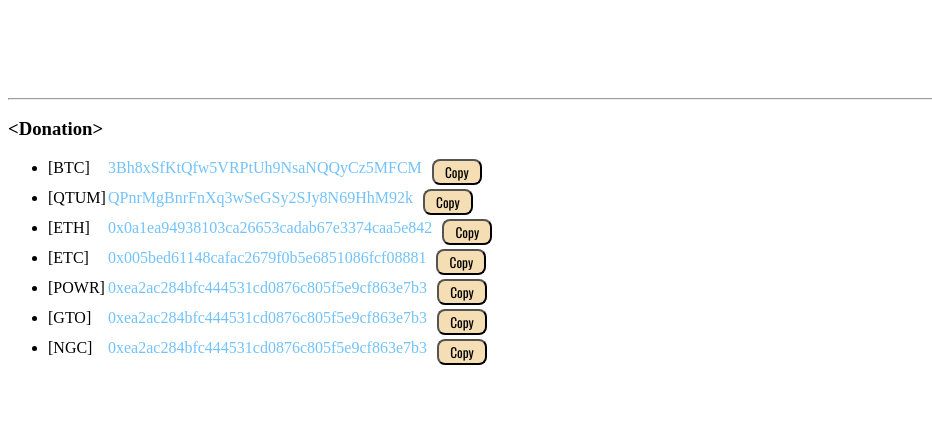
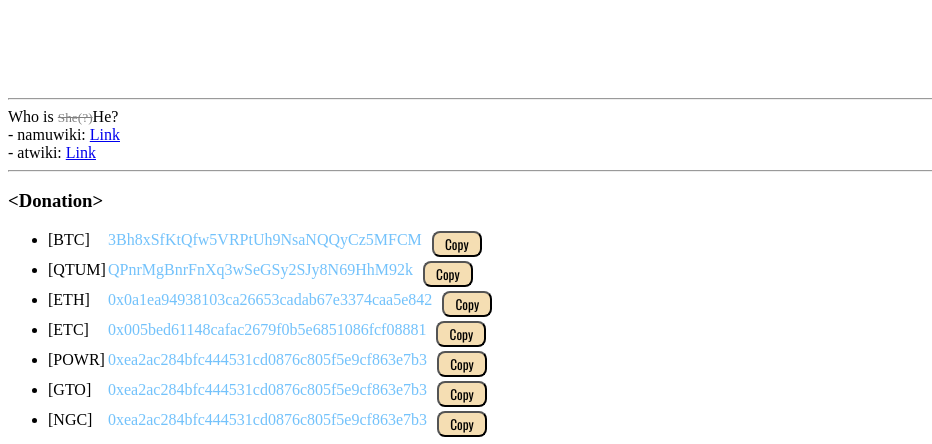
Before and after one commit to Cellularhacker/felix.moe, a website: page public/index.html in a window 1280 px wide. Shown: the part 662-1106 px from the top of the page, without its empty margins (0-932 px from the left). Before the commit the page ends 1047 px from the top, so only its background shows below. Drawn offline with nearby package versions, Linux system fonts and the light colour scheme.

Commit message:
Added wiki links(kr, jp)

```diff
--- a/public/index.html
+++ b/public/index.html
@@ -25,6 +25,12 @@
                 </font>
             </figcaption>
         </figure>
+    </div>
+    <hr>
+    <div id="content">
+        <span>Who is <small><strike style="color:gray;">She(?)</strike></small>He?</span><br>
+        - namuwiki: <a href="https://namu.wiki/w/펠릭스%20아가일">Link</a><br>
+        - atwiki: <a href="https://www27.atwiki.jp/rezero/pages/40.html">Link</a><br>
     </div>
     <hr>
     <div id="donate">
```
